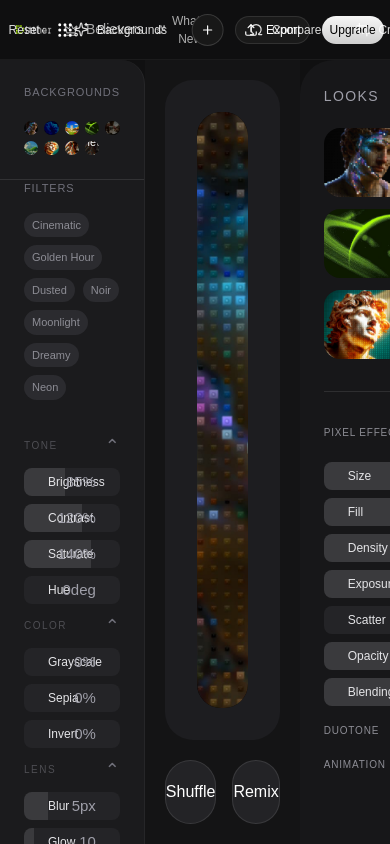
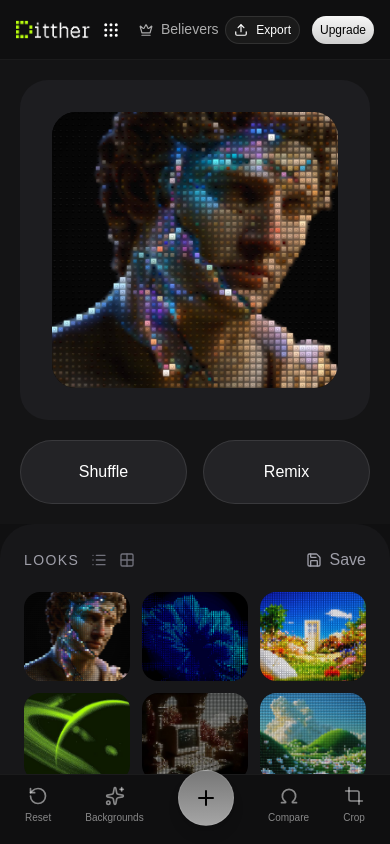
Before and after one commit to amthucdanang2015-pixel/ditther, a Next.js app: page /app in a window 390 px wide. Built offline with nearby package versions, Linux system fonts and the light colour scheme.

Commit message:
responsive /app
responsive /app

```diff
--- a/components/AppNavbar.tsx
+++ b/components/AppNavbar.tsx
@@ -16,7 +16,8 @@ import {
 
 export default function AppNavbar() {
   return (
-    <header className="fixed inset-x-0 top-0 z-50 h-[60px] border-b border-white/5 bg-[#0f0f10]">
+    <>
+      <header className="fixed inset-x-0 top-0 z-50 h-[60px] border-b border-white/5 bg-[#0f0f10]">
       <div className="relative flex h-full items-center justify-between px-4">
         <div className="flex items-center gap-1">
           <div className="flex items-center gap-1 cursor-pointer">
@@ -41,7 +42,7 @@ export default function AppNavbar() {
 
         {/* ================= Center ================= */}
 
-        <div className="absolute left-1/2 -translate-x-1/2 flex items-center gap-4 cursor-pointer">
+        <div className="absolute left-1/2 -translate-x-1/2 hidden md:flex items-center gap-4 cursor-pointer">
           <NavButton icon={<RotateCcw size={15} />} label="Reset" />
 
           <NavButton icon={<Sparkles size={15} />} label="Backgrounds" />
@@ -58,7 +59,7 @@ export default function AppNavbar() {
         {/* ================= Right ================= */}
 
         <div className="flex items-center gap-3">
-          <button className="flex items-center gap-1 rounded-full px-3 py-2 text-[12px] text-white/65 hover:text-[#9ad013] cursor-pointer transition">
+          <button className="hidden md:flex items-center gap-1 rounded-full px-3 py-2 text-[12px] text-white/65 hover:text-[#9ad013] cursor-pointer transition">
             <Sparkles size={15} />
             What's New
           </button>
@@ -73,7 +74,28 @@ export default function AppNavbar() {
           </button>
         </div>
       </div>
-    </header>
+      </header>
+
+      {/* Mobile Bottom Bar */}
+      <nav className="fixed inset-x-0 bottom-0 z-50 flex h-[70px] md:hidden items-center justify-around bg-[#0f0f10] border-t border-white/5 px-2 pb-2">
+        <MobileNavButton icon={<RotateCcw size={20} />} label="Reset" />
+        <MobileNavButton icon={<Sparkles size={20} />} label="Backgrounds" />
+        <button className="h-14 w-14 rounded-full border border-white/10 bg-[linear-gradient(180deg,#777_0%,#a5a5a5_100%)] hover:opacity-90 flex items-center justify-center transition shadow-lg -translate-y-2">
+          <Plus size={24} className="text-black" />
+        </button>
+        <MobileNavButton icon={<Omega size={20} />} label="Compare" />
+        <MobileNavButton icon={<Crop size={20} />} label="Crop" />
+      </nav>
+    </>
+  );
+}
+
+function MobileNavButton({ icon, label }: { icon: React.ReactNode; label: string }) {
+  return (
+    <button className="flex flex-col items-center gap-1 text-[10px] text-white/50 hover:text-white transition">
+      {icon}
+      {label}
+    </button>
   );
 }
 
--- a/components/Editor.tsx
+++ b/components/Editor.tsx
@@ -75,8 +75,9 @@ export default function Editor() {
         <div className="fixed inset-0 w-full overflow-hidden overscroll-none bg-[#101011] text-white flex flex-col">
             <AppNavbar />
 
-            <div className="flex flex-1 pt-[60px] overflow-hidden">
-                <aside className="w-[340px] bg-[#1b1b1d] rounded-tr-3xl flex flex-col border-r border-white/5 h-full">
+            <div className="flex flex-col md:flex-row flex-1 pt-[60px] pb-[70px] md:pb-0 overflow-hidden">
+                {/*Left-Side*/}
+                <aside className="hidden md:flex w-[340px] shrink-0 bg-[#1b1b1d] rounded-tr-3xl flex-col border-r border-white/5 h-full">
                     <div className="border-b border-white/10 p-6">
                         <span className="mb-5 block text-[11px] uppercase tracking-[0.08em] text-zinc-500">
                             Backgrounds
@@ -204,7 +205,7 @@ export default function Editor() {
                     </div>
                 </aside>
 
-                <main className="flex-1 flex flex-col bg-[#141415]">
+                <main className="flex-none h-[55vh] md:h-auto md:flex-1 flex flex-col bg-[#141415]">
                     <div className="flex-1 p-5">
                         <div className="h-full rounded-[28px] bg-[#1d1d20] p-8">
                             <div className="relative h-full w-full overflow-hidden rounded-3xl bg-black">
--- a/components/RightSidebar.tsx
+++ b/components/RightSidebar.tsx
@@ -24,7 +24,7 @@ export default function RightSidebar() {
     const [animate, setAnimate] = useState(true);
 
     return (
-        <aside className="w-[320px] shrink-0 rounded-tl-[34px] bg-[#171719] flex flex-col h-full overflow-hidden">
+        <aside className="w-full md:w-[320px] shrink-0 rounded-t-[34px] md:rounded-tr-none md:rounded-tl-[34px] bg-[#171719] flex flex-col flex-1 md:flex-none md:h-full overflow-hidden">
             <div className="no-scrollbar flex-1 overflow-y-auto px-6 py-6">
 
                 {/* LOOKS */}
```
